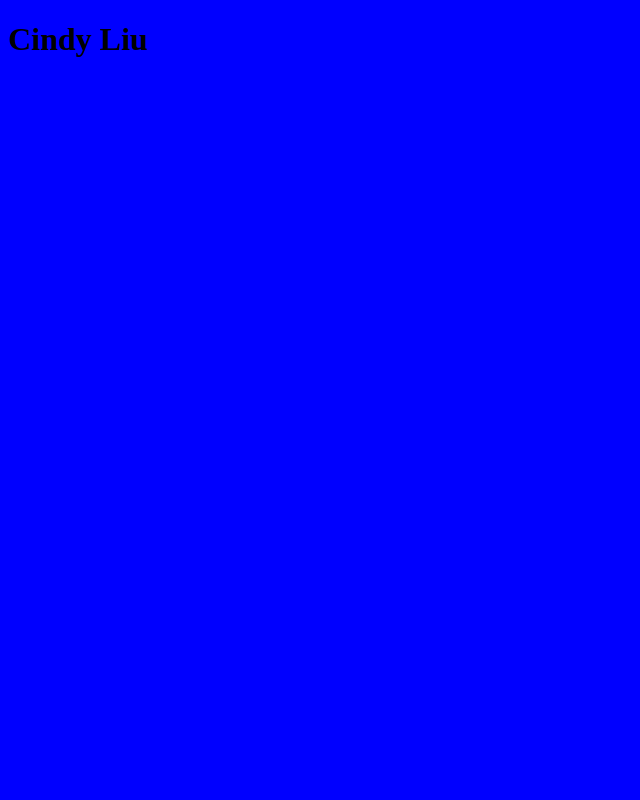
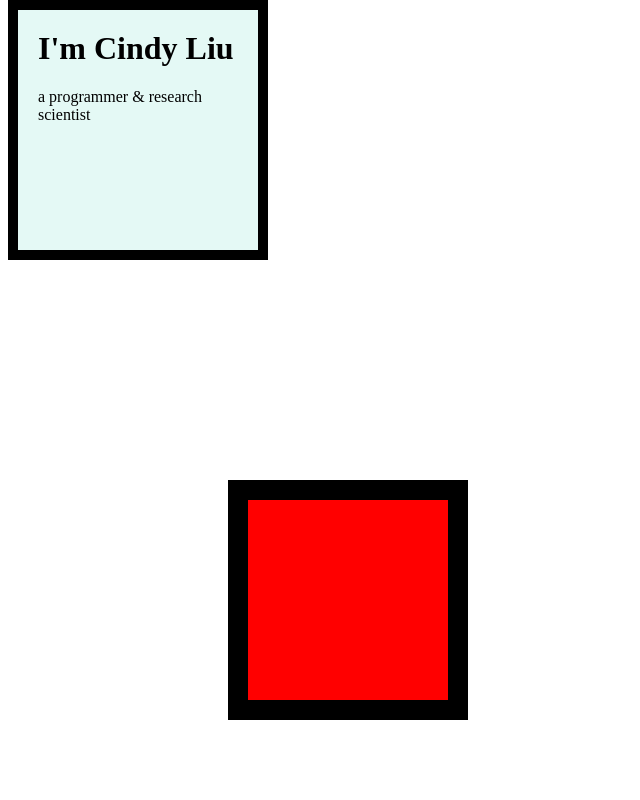
Before and after one commit to Cindy0616/prettierMysite, a plain HTML site: page index.html in a window 1280 px wide. Shown: the top 800 px of the page, without its empty margins (0-640 px from the left). Drawn offline with Linux system fonts and the light colour scheme.

Commit message:
some updates

```diff
--- a/css-Mysite/style.css
+++ b/css-Mysite/style.css
@@ -1,3 +1,29 @@
-body {
-  background-color: blue;
+body{
+  margin-top: 0px;
+  margin-bottom: 0px;
 }
+h1{
+  margin-top: 0px;
+}
+
+.topcontainer {
+  background-color: #e4f9f5;
+  border:solid 10px;
+  height:200px;
+  width:200px;
+  padding:20px;
+}
+.middlecontainer{
+  border:solid 20px;
+  height:200px;
+  width:200px;
+  background-color: red;
+  margin: 220px;
+}
+.bottomcontainer{
+  border:solid 10px;
+  height:200px;
+  width:200px;
+  background-color:yellow;
+  margin: 460px;
+}
--- a/index.html
+++ b/index.html
@@ -4,10 +4,16 @@
     <meta charset="utf-8">
     <title>Cindy Liu(Chengjing Liu)</title>
     <link rel="stylesheet" href="css-Mysite/style.css">
+    <link rel="icon" href="favicon.ico">
   </head>
   <body>
+    <div class="topcontainer">
     <h1>
-      Cindy Liu
+      I'm Cindy Liu
     </h1>
+    <p>a programmer & research scientist</p>
+  </div>
+  <div class="middlecontainer"></div>
+  <div class="bottomcontainer"></div>
   </body>
 </html>
```
